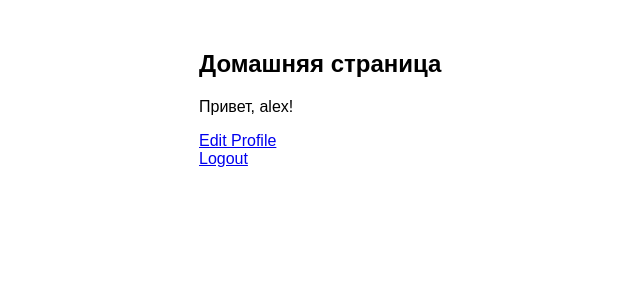
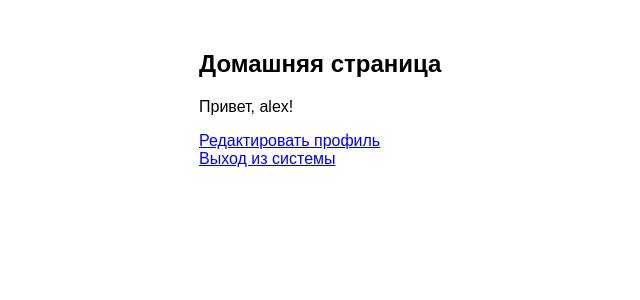
Before and after one commit to mcdos63/VD07, a Flask app: page / in a window 1280 px wide. Shown: the top 300 px of the page, without its empty margins (191-831 px from the left). Run offline with Flask 3, Linux system fonts and the light colour scheme; a user stored in the database is signed in.

Commit message:
new_qwen

```diff
--- a/app.py
+++ b/app.py
@@ -22,7 +22,7 @@ class User(UserMixin, db.Model):
     id = db.Column(db.Integer, primary_key=True)
     username = db.Column(db.String(80), unique=True, nullable=False)
     email = db.Column(db.String(120), unique=True, nullable=False)
-    password_hash = db.Column(db.String(128), nullable=False)
+    password_hash = db.Column(db.String(2568), nullable=False)
 
     def set_password(self, password):
         self.password_hash = generate_password_hash(password)
@@ -33,7 +33,7 @@ class User(UserMixin, db.Model):
 # Загрузка пользователя для Flask-Login
 @login_manager.user_loader
 def load_user(user_id):
-    return User.query.get(int(user_id))
+    return db.session.get(User, int(user_id))
 
 # Формы
 class LoginForm(FlaskForm):
@@ -87,7 +87,8 @@ def login():
     if form.validate_on_submit():
         user = User.query.filter_by(email=form.email.data).first()
         if user and user.check_password(form.password.data):
-            login_user(user)
+            rm = True if request.form.get('remainme') else False
+            login_user(user, remember=rm)
             flash(f'Успешная авторизация! Рады вас видеть, {user.username}!', 'success')
             return redirect(url_for('home'))
         else:
@@ -115,6 +116,10 @@ def profile():
         return redirect(url_for('profile'))
     return render_template('profile.html', form=form)
 
+@app.errorhandler(404)
+def pageNotFount(error):
+    return render_template('page404.html', title="Страница не найдена")
+
 # Создание базы данных
 with app.app_context():
     db.create_all()
--- a/templates/home.html
+++ b/templates/home.html
@@ -3,8 +3,8 @@
 <h2>Домашняя страница</h2>
 {% if current_user.is_authenticated %}
     <p>Привет, {{ current_user.username }}!</p>
-    <a href="{{ url_for('profile') }}">Edit Profile</a><br>
-    <a href="{{ url_for('logout') }}">Logout</a>
+    <a href="{{ url_for('profile') }}">Редактировать профиль</a><br>
+    <a href="{{ url_for('logout') }}">Выход из системы</a>
 {% else %}
     <p>Пожалуйста, <a href="{{ url_for('login') }}">авторизуйтесь</a> или <a href="{{ url_for('register') }}">зарегистрируйтесь</a>.</p>
 {% endif %}
--- a/templates/login.html
+++ b/templates/login.html
@@ -11,6 +11,7 @@
         {{ form.password.label }}<br>
         {{ form.password(size=32) }}
     </div>
+    <p><input type="checkbox" name="remainme" /> Запомнить меня</p>
     <div class="form-group">
         {{ form.submit(class="btn") }}
     </div>
--- /dev/null
+++ b/templates/page404.html
@@ -0,0 +1,6 @@
+{% extends 'base.html' %}
+
+{% block content %}
+{{ super() }}
+<h3 class="text-center" style="color: red; padding: 50px;">Страница не найдена, вернуться на <a href="/">главную</a> страницу.</h3>
+{% endblock %}
```
